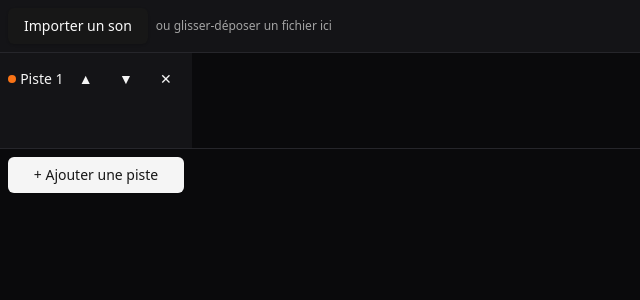
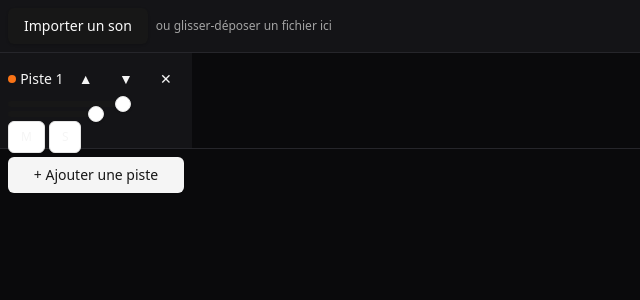
Before and after one commit to Sharkooss/Edito, a React (Vite) app in the folder apps/web/: page / in a window 1280 px wide. Both pictures are taken after a click on the button "+ Ajouter une piste". Shown: the top 300 px of the page, without its empty margins (0-640 px from the left). Built offline with nearby package versions, Linux system fonts and the light colour scheme.

Commit message:
feat(web): add volume/pan/mute/solo controls to TrackHeader

```diff
--- a/apps/web/src/components/TrackHeader.tsx
+++ b/apps/web/src/components/TrackHeader.tsx
@@ -1,5 +1,6 @@
 import { useProjectStore, type Track } from "../store/projectStore";
 import { Button } from "./ui/button";
+import { Slider } from "./ui/slider";
 
 const TRACK_COLORS = ["track-1", "track-2", "track-3", "track-4", "track-5", "track-6"];
 
@@ -10,8 +11,9 @@ export function trackColorClass(index: number): string {
 export function TrackHeader({ track, index }: { track: Track; index: number }) {
   const removeTrack = useProjectStore((s) => s.removeTrack);
   const reorderTrack = useProjectStore((s) => s.reorderTrack);
+  const updateTrack = useProjectStore((s) => s.updateTrack);
   return (
-    <div className="flex h-24 w-48 shrink-0 flex-col justify-between border-b border-studio-border bg-studio-panel p-2">
+    <div className="flex h-24 w-48 shrink-0 flex-col gap-1 justify-between border-b border-studio-border bg-studio-panel p-2">
       <div className="flex items-center justify-between">
         <span className={`h-2 w-2 rounded-full ${trackColorClass(index)}`} />
         <span className="truncate text-sm font-medium">{track.name}</span>
@@ -25,6 +27,36 @@ export function TrackHeader({ track, index }: { track: Track; index: number }) {
           ✕
         </Button>
       </div>
+      <Slider
+        min={0}
+        max={1.5}
+        step={0.01}
+        value={[track.volume]}
+        onValueChange={([v]) => updateTrack(track.id, { volume: v })}
+      />
+      <Slider
+        min={-1}
+        max={1}
+        step={0.01}
+        value={[track.pan]}
+        onValueChange={([v]) => updateTrack(track.id, { pan: v })}
+      />
+      <div className="flex gap-1">
+        <Button
+          size="sm"
+          variant={track.muted ? "default" : "outline"}
+          onClick={() => updateTrack(track.id, { muted: !track.muted })}
+        >
+          M
+        </Button>
+        <Button
+          size="sm"
+          variant={track.soloed ? "default" : "outline"}
+          onClick={() => updateTrack(track.id, { soloed: !track.soloed })}
+        >
+          S
+        </Button>
+      </div>
     </div>
   );
 }
--- a/apps/web/src/store/projectStore.ts
+++ b/apps/web/src/store/projectStore.ts
@@ -17,6 +17,7 @@ interface ProjectStoreState {
   addMedia: (media: MediaDTO) => void;
   selectClip: (id: string | null) => void;
   reorderTrack: (id: string, direction: "up" | "down") => void;
+  updateTrack: (id: string, patch: Partial<Track>) => void;
 }
 
 export const useProjectStore = create<ProjectStoreState>((set) => ({
@@ -50,4 +51,5 @@ export const useProjectStore = create<ProjectStoreState>((set) => ({
         }),
       };
     }),
+  updateTrack: (id, patch) => set((s) => ({ tracks: s.tracks.map((t) => (t.id === id ? { ...t, ...patch } : t)) })),
 }));
```
Also changed, not shown: 1 other file (tests, documents, lock files or other folders).
